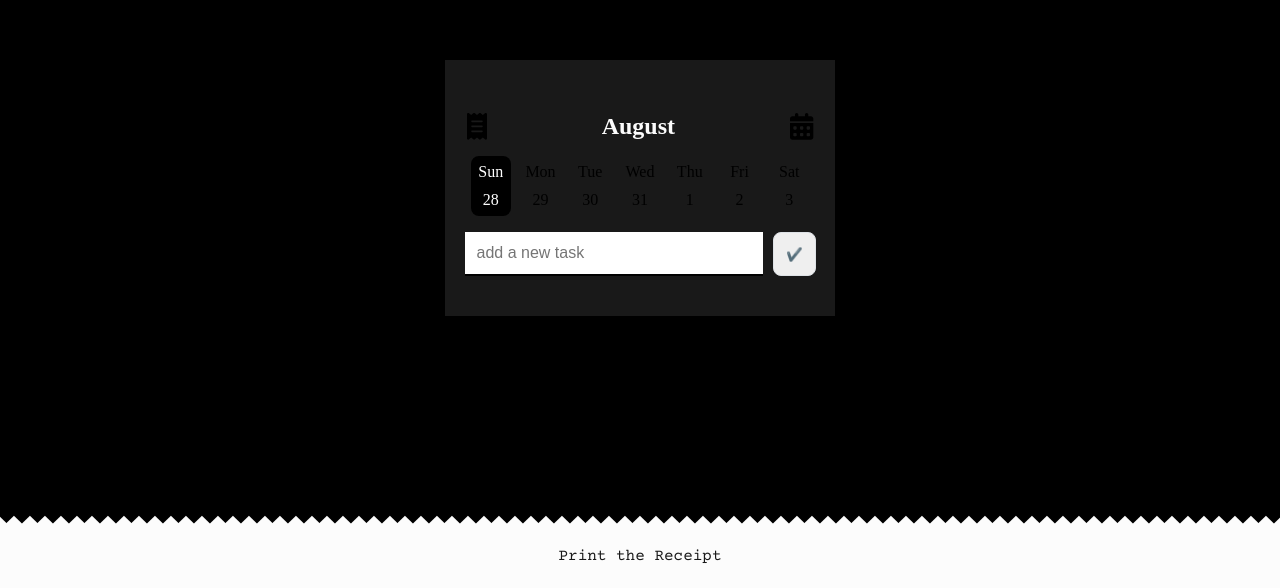
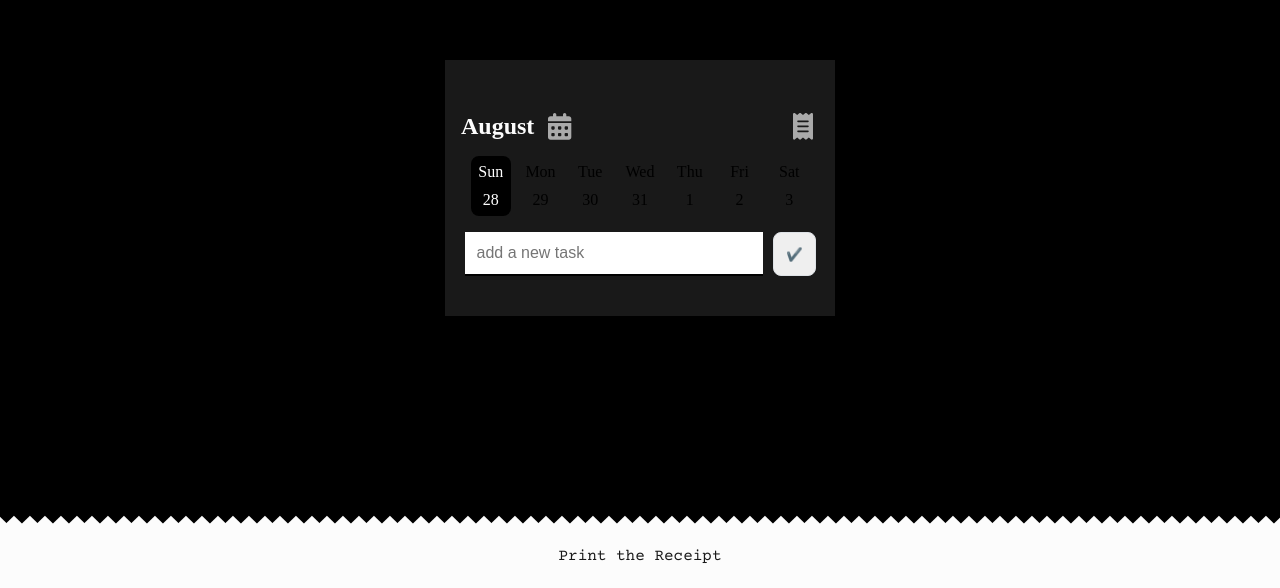
Before and after one commit to EasyAndBeauty/DailyReceipt-FE-WEB, a React (Create React App) app: page / in a window 1280 px wide. Shown: the part 212-800 px from the top of the page. Built offline with nearby package versions, Linux system fonts and the light colour scheme.

Commit message:
fix : 투두페이지 상단에 배치된 버튼 두개 다 UserPage로 넘어가는 문제 해결

```diff
--- a/src/components/molecules/TodoHeader/index.jsx
+++ b/src/components/molecules/TodoHeader/index.jsx
@@ -1,8 +1,9 @@
 import { FontAwesomeIcon } from "@fortawesome/react-fontawesome";
 import { faReceipt, faCalendarDays } from "@fortawesome/free-solid-svg-icons";
-import { HeaderText } from "components";
+import { AlertModal, HeaderText } from "components";
 import * as S from "./style";
 import { useNavigate } from "react-router-dom";
+import { useState } from "react";
 
 /**
  * TodoHeader component
@@ -13,31 +14,37 @@ import { useNavigate } from "react-router-dom";
  */
 
 export function TodoHeader({ month }) {
+  const [modalOn, setModalOn] = useState(false);
+  const navigate = useNavigate();
+
   return (
     <S.Container>
+      <div>
+        <HeaderText>{month}</HeaderText>
+        <S.Btn
+          onClick={() => {
+            setModalOn(true);
+          }}
+        >
+          <FontAwesomeIcon
+            icon={faCalendarDays}
+            size="2x"
+            color="#aaaaaa"
+          ></FontAwesomeIcon>
+        </S.Btn>
+      </div>
       <S.Btn
         onClick={() => {
-          console.log("MyReceipt으로 갑니다.");
+          navigate("/my");
         }}
       >
         <FontAwesomeIcon
           icon={faReceipt}
           size="2x"
-          color="black"
+          color="#aaaaaa"
         ></FontAwesomeIcon>
       </S.Btn>
-      <HeaderText>{month}</HeaderText>
-      <S.Btn
-        onClick={() => {
-          console.log("MyReceipt으로 갑니다.");
-        }}
-      >
-        <FontAwesomeIcon
-          icon={faCalendarDays}
-          size="2x"
-          color="black"
-        ></FontAwesomeIcon>
-      </S.Btn>
+      {modalOn && <AlertModal onClick={() => setModalOn(false)} />}
     </S.Container>
   );
 }
--- a/src/components/organisms/AlertModal/index.jsx
+++ b/src/components/organisms/AlertModal/index.jsx
@@ -13,8 +13,8 @@ import { Portal, ModalTemplate } from "components";
 export function AlertModal({ onClick }) {
   return (
     <ModalTemplate onClick={onClick}>
-      <FontAwesomeIcon icon={faFaceGrinBeam} size="4x" />
-      <h1>준비중인 기능입니다ㅎㅎ</h1>
+      <FontAwesomeIcon icon={faFaceGrinBeam} size="2x" />
+      <h1>준비 중인 기능입니다 :)</h1>
     </ModalTemplate>
   );
 }
```
